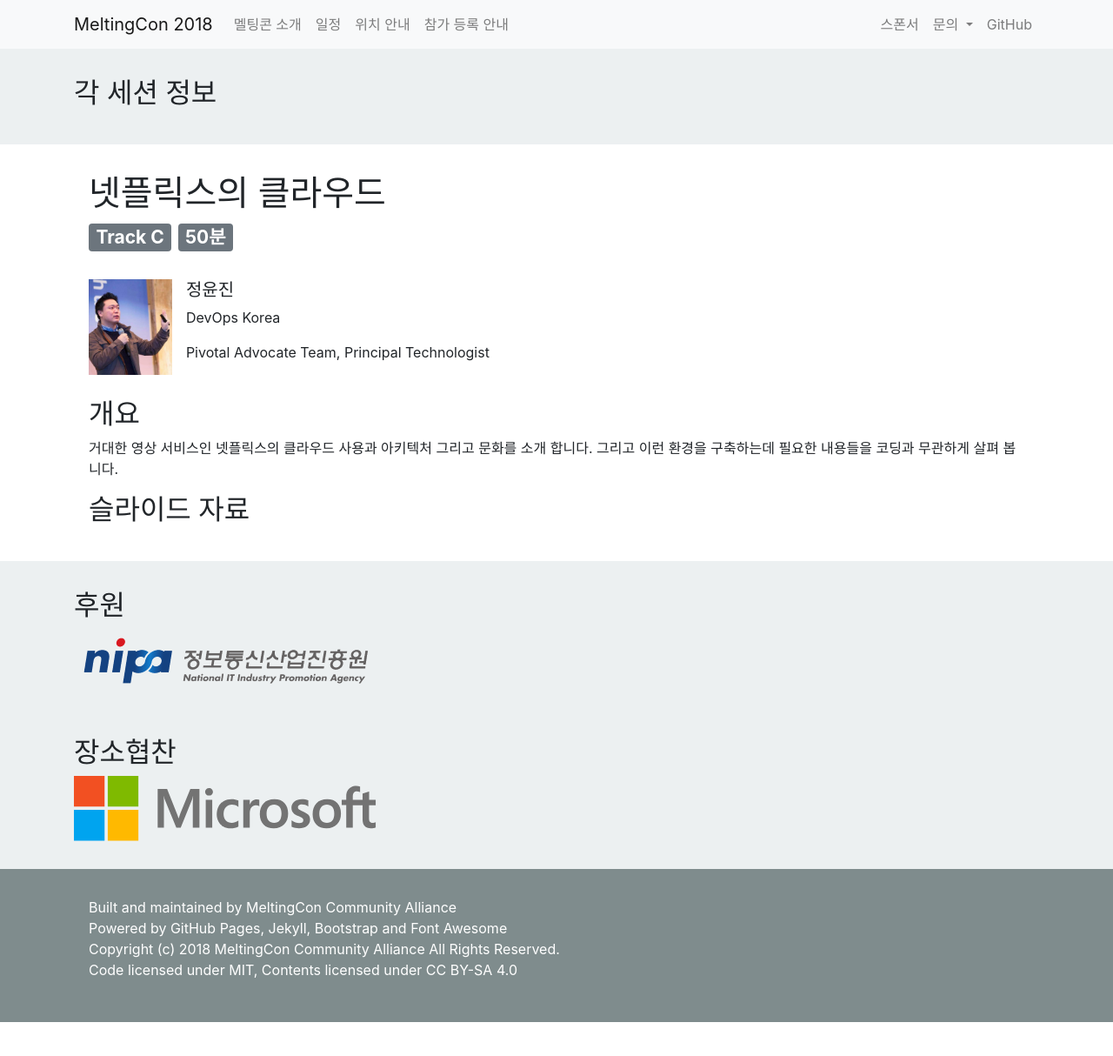
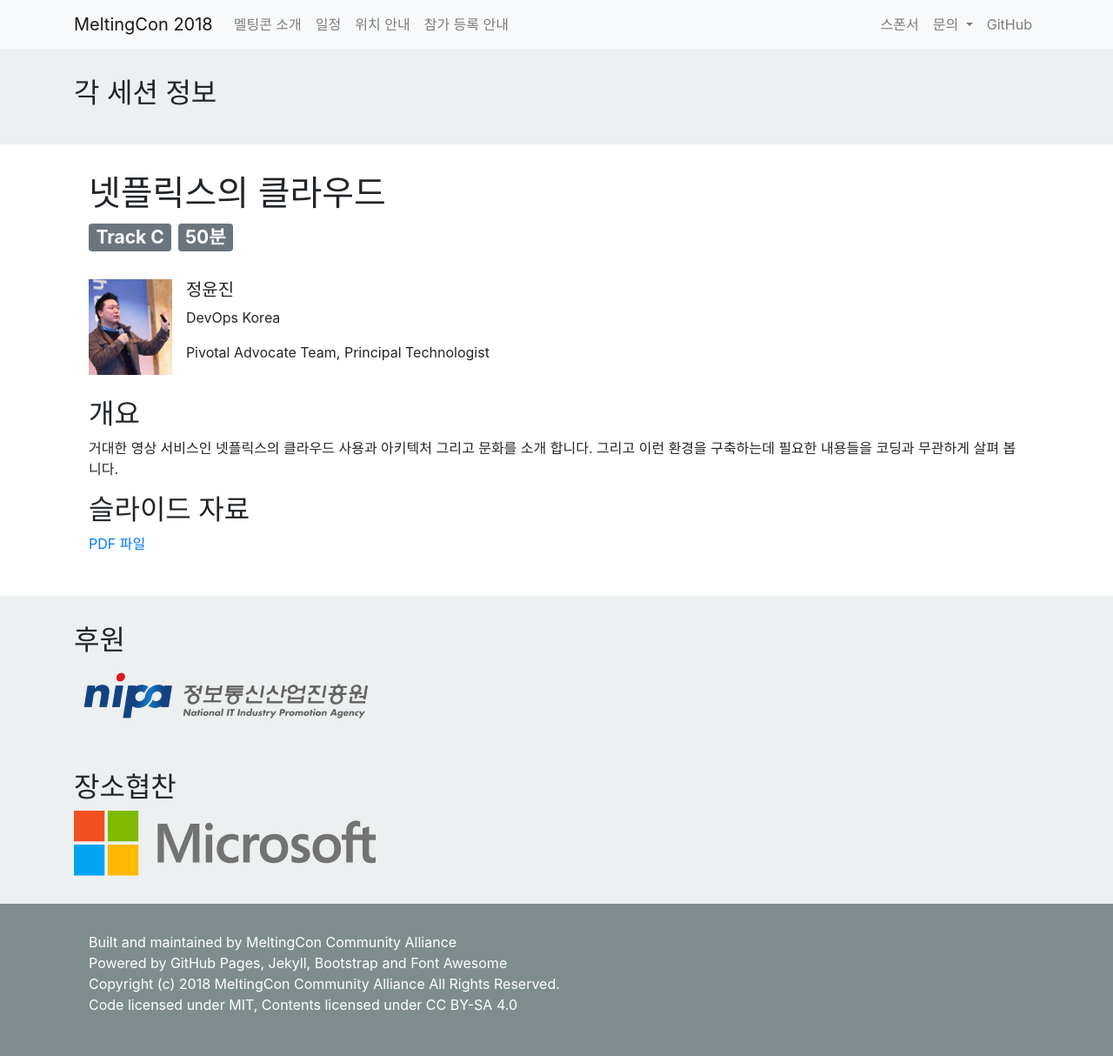
Before and after one commit to meltingcon/2018, a Jekyll site: the page built from _sessions/session_c_1.md, in a window 1280 px wide and 1215 px high. Shown: the whole window at 87% size. Built offline with Jekyll 4.4.1, drawn with Linux system fonts in a browser that asks for light colours.

Commit message:
Update session_c_1.md
정윤진님 발표 자료 추가

```diff
--- a/_sessions/session_c_1.md
+++ b/_sessions/session_c_1.md
@@ -15,3 +15,4 @@ speakers:
 ## 개요
 거대한 영상 서비스인 넷플릭스의 클라우드 사용과 아키텍처 그리고 문화를 소개 합니다. 그리고 이런 환경을 구축하는데 필요한 내용들을 코딩과 무관하게 살펴 봅니다.
 ## 슬라이드 자료
+[PDF 파일](../assets/files/정윤진.pdf)
```
